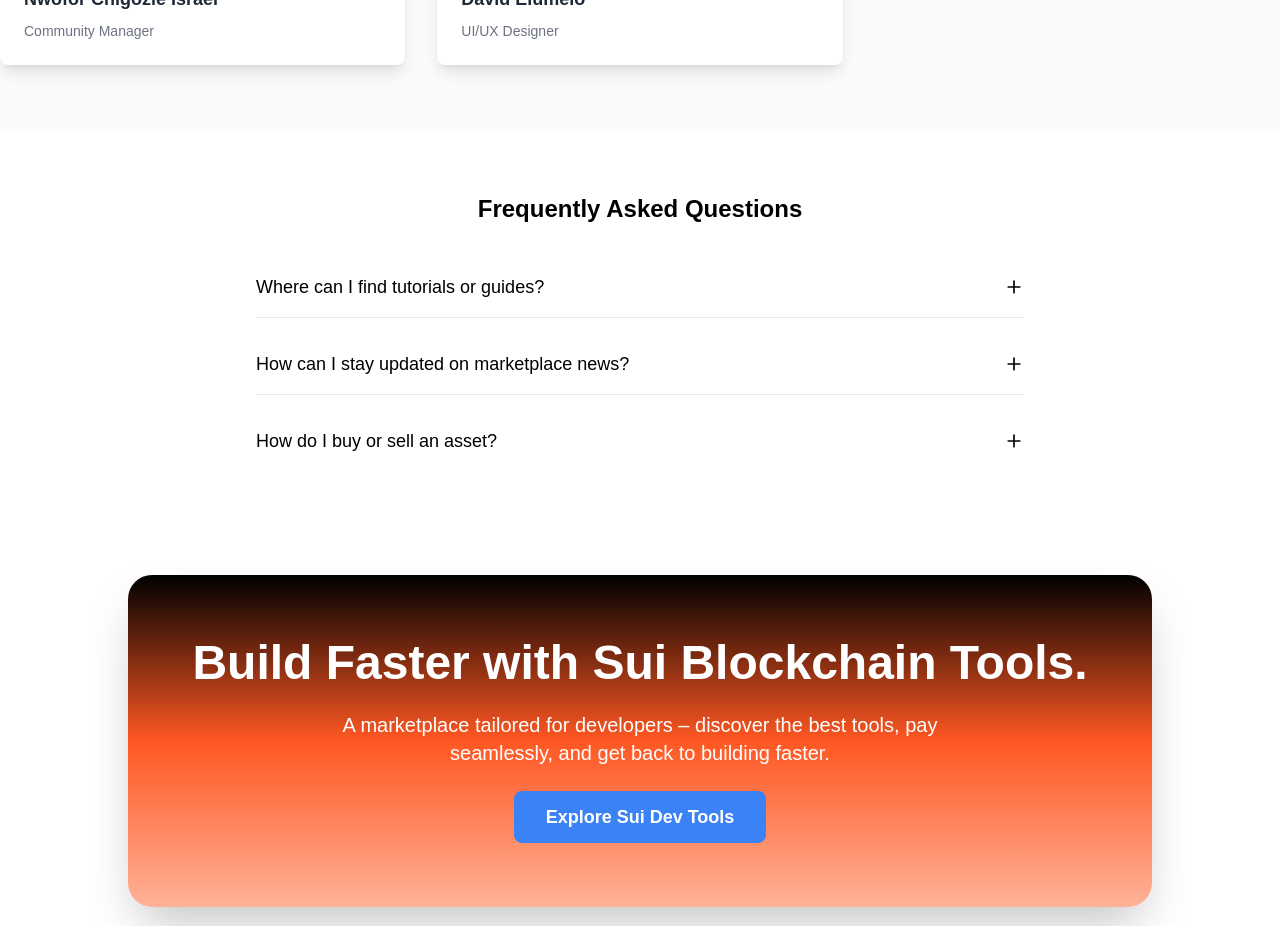
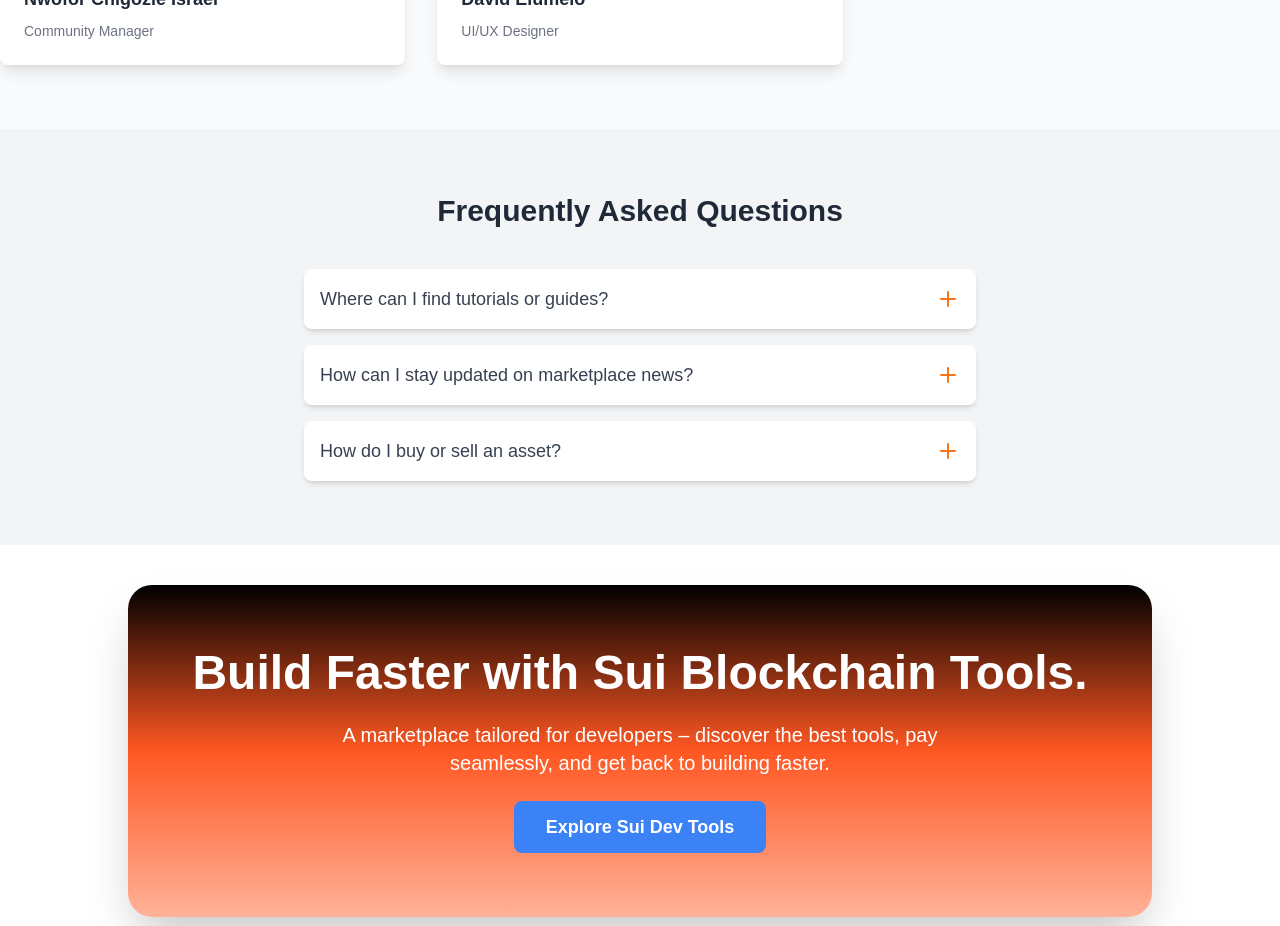
Before and after one commit to Obiajulu-gif/Swift, a Next.js app: page / in a window 1280 px wide. Shown: the part 3960-4886 px from the top of the page. Built offline with nearby package versions, Linux system fonts and the light colour scheme; no server answers.

Commit message:
added a faq layout

```diff
--- a/src/app/components/FAQSection.js
+++ b/src/app/components/FAQSection.js
@@ -3,59 +3,55 @@
 import { FiPlus } from "react-icons/fi";
 
 const FAQSection = () => {
-	// State to track which item is open
 	const [openIndex, setOpenIndex] = useState(null);
 
-	// Toggle function to open/close FAQ items
 	const toggleFAQ = (index) => {
-		if (openIndex === index) {
-			setOpenIndex(null); // Close the currently open item
-		} else {
-			setOpenIndex(index); // Open the clicked item
-		}
+		setOpenIndex(openIndex === index ? null : index);
 	};
 
 	const faqs = [
 		{
 			question: "Where can I find tutorials or guides?",
-			answer:
-				"Visit our resources page for tutorials, FAQs, and guides on using the marketplace.",
+			answer: "Visit our resources page for tutorials, FAQs, and guides on using the marketplace.",
 		},
 		{
 			question: "How can I stay updated on marketplace news?",
-			answer:
-				"Subscribe to our newsletter and follow us on social media for the latest updates and announcements.",
+			answer: "Subscribe to our newsletter and follow us on social media for the latest updates and announcements.",
 		},
 		{
 			question: "How do I buy or sell an asset?",
-			answer:
-				"To buy, simply connect your wallet, browse listings, and follow the prompts. To sell, list your asset with the desired price.",
+			answer: "To buy, simply connect your wallet, browse listings, and follow the prompts. To sell, list your asset with the desired price.",
 		},
 	];
 
 	return (
-		<section id="faq" className="py-16 max-w-screen-md mx-auto">
-			<h2 className="text-2xl font-bold text-center text-black mb-8">
+		<section id="faq" className="py-16 px-6 bg-gray-100">
+			<h2 className="text-3xl font-bold text-center text-gray-800 mb-10">
 				Frequently Asked Questions
 			</h2>
 
 			{/* FAQ List */}
-			<div className="space-y-4">
+			<div className="space-y-4 max-w-2xl mx-auto">
 				{faqs.map((faq, index) => (
-					<div key={index} className="border-b last:border-none">
+					<div
+						key={index}
+						className="bg-white rounded-lg shadow-md transition-transform transform hover:scale-105"
+					>
 						<div
-							className="flex justify-between items-center py-4 cursor-pointer"
+							className="flex justify-between items-center p-4 cursor-pointer"
 							onClick={() => toggleFAQ(index)}
 						>
-							<h3 className="text-lg text-black">{faq.question}</h3>
+							<h3 className={`text-lg font-medium ${openIndex === index ? "text-orange-500" : "text-gray-700"}`}>
+								{faq.question}
+							</h3>
 							<FiPlus
-								className={`text-xl transition-transform duration-300 text-black ${
+								className={`text-2xl text-orange-500 transition-transform duration-300 ${
 									openIndex === index ? "rotate-45" : ""
 								}`}
 							/>
 						</div>
 						{openIndex === index && (
-							<div className="py-2 text-gray-500">
+							<div className="px-4 pb-4 text-gray-600">
 								<p>{faq.answer}</p>
 							</div>
 						)}
```
